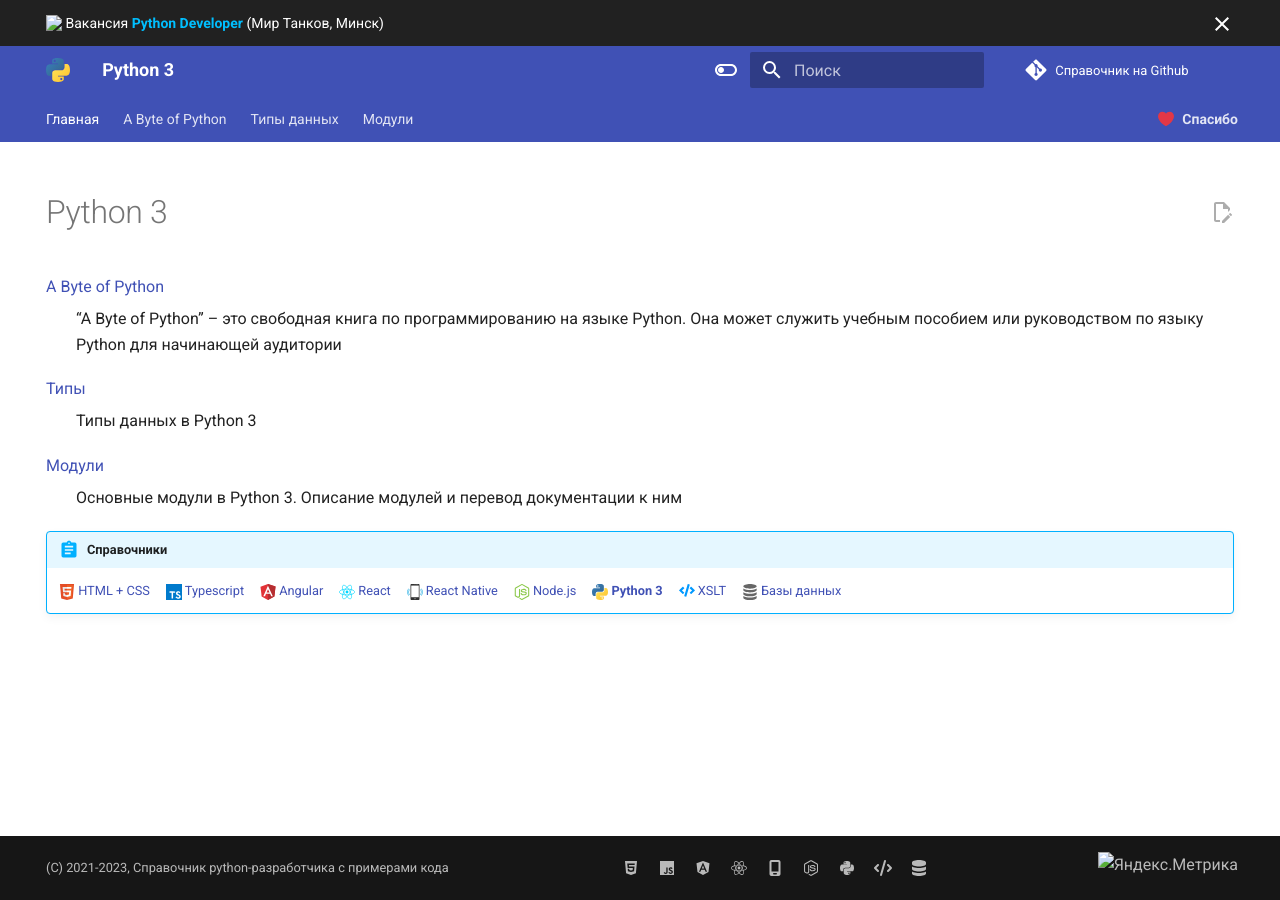
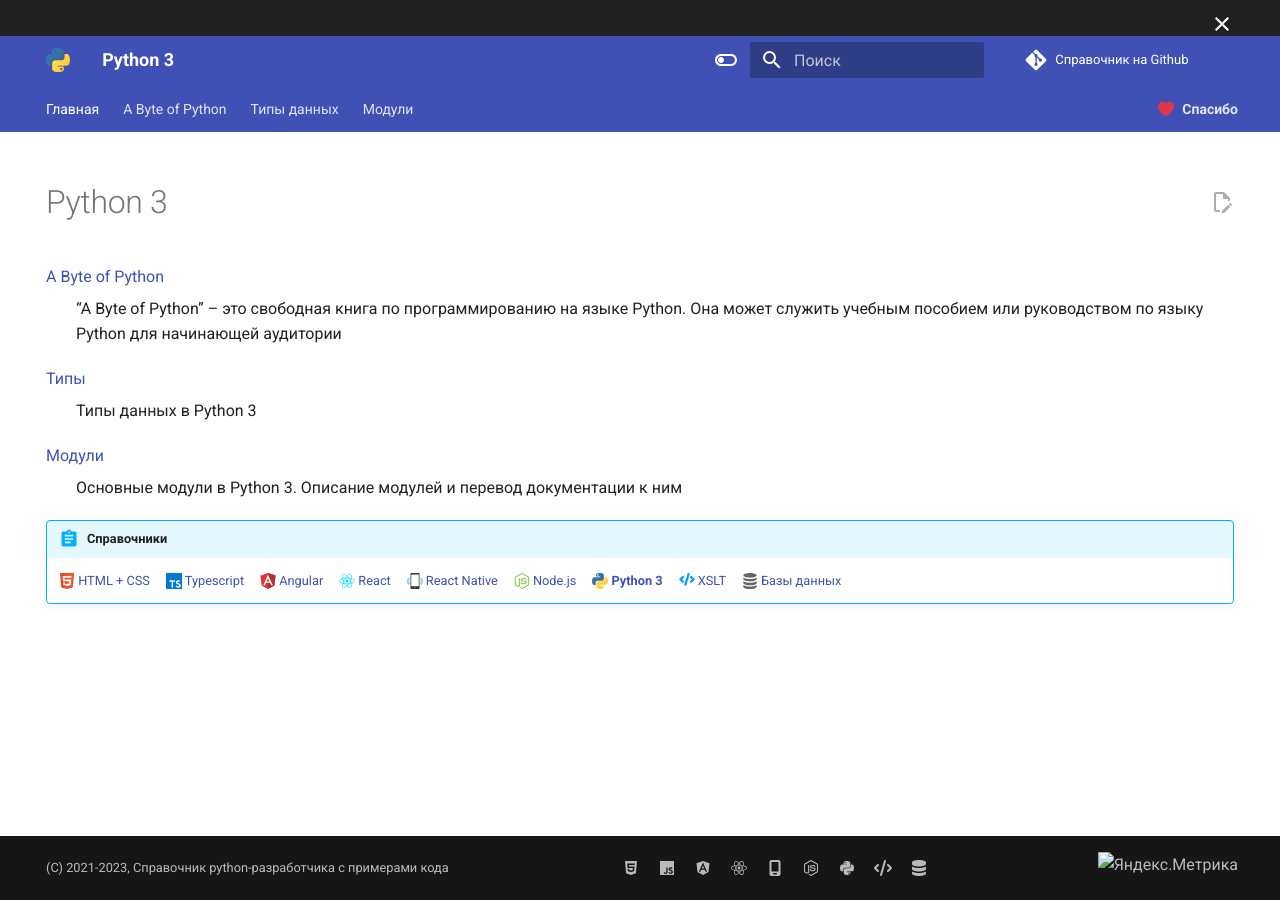
Before and after one commit to xsltdev/py3dev.ru, an MkDocs documentation site: the page built from docs/index.md, in a window 1280 px wide. Built offline with MkDocs 1.6.1 and Material for MkDocs 9.7.7, drawn with Linux system fonts in a browser that asks for light colours; comment, search, counter and statistics services are not loaded.

Commit message:
remove vacancy

```diff
--- a/overrides/main.html
+++ b/overrides/main.html
@@ -2,6 +2,7 @@
 
 <!-- Announce -->
 {% block announce %}
+<!--
 <img
 	src="https://lesta.ru/favicon.ico"
 	style="vertical-align: text-bottom; width: 20px"
@@ -12,7 +13,7 @@
 	style="color: deepskyblue; font-weight: 700"
 	>Python Developer</a
 >
-(Мир Танков, Минск) {% endblock %}
+(Мир Танков, Минск) -->{% endblock %}
 
 <!-- Page title -->
 {% block htmltitle %} {% if page and page.meta and
```
Also changed, not shown: netlify.toml (deleted).
